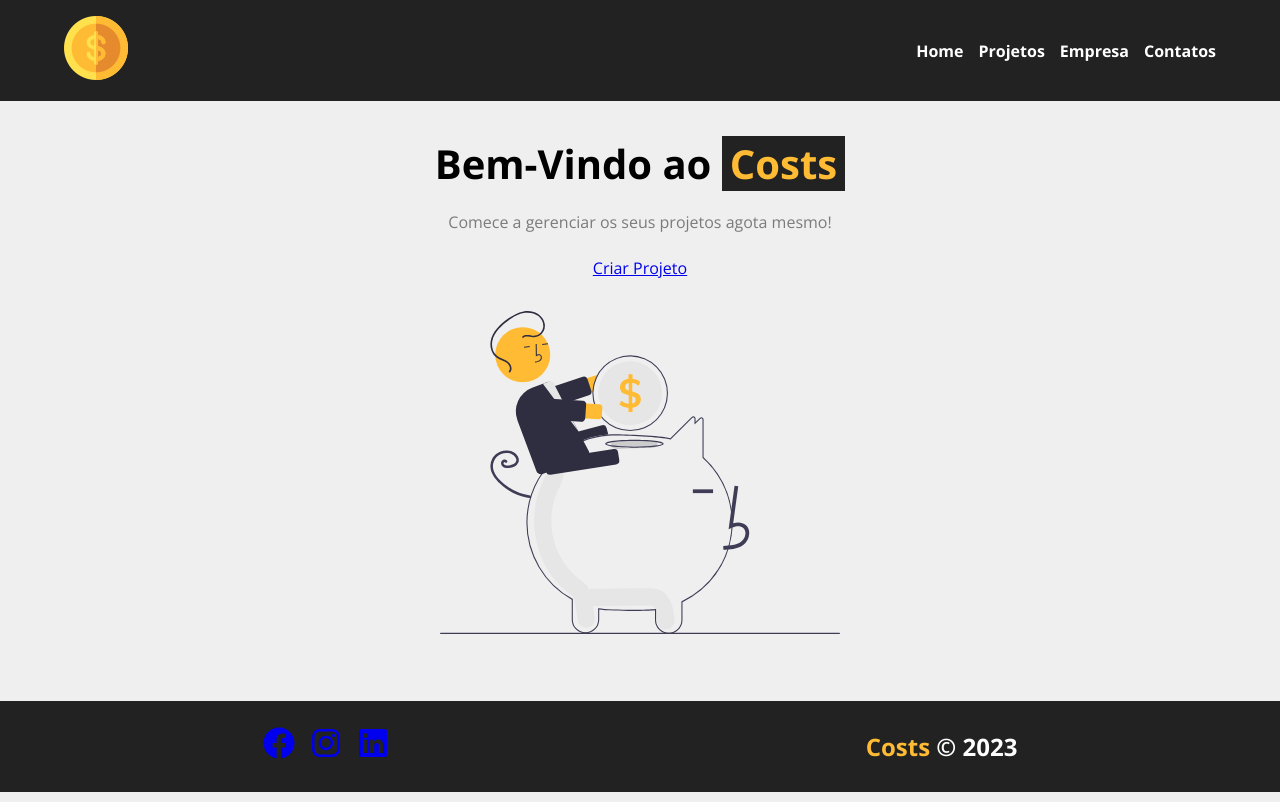
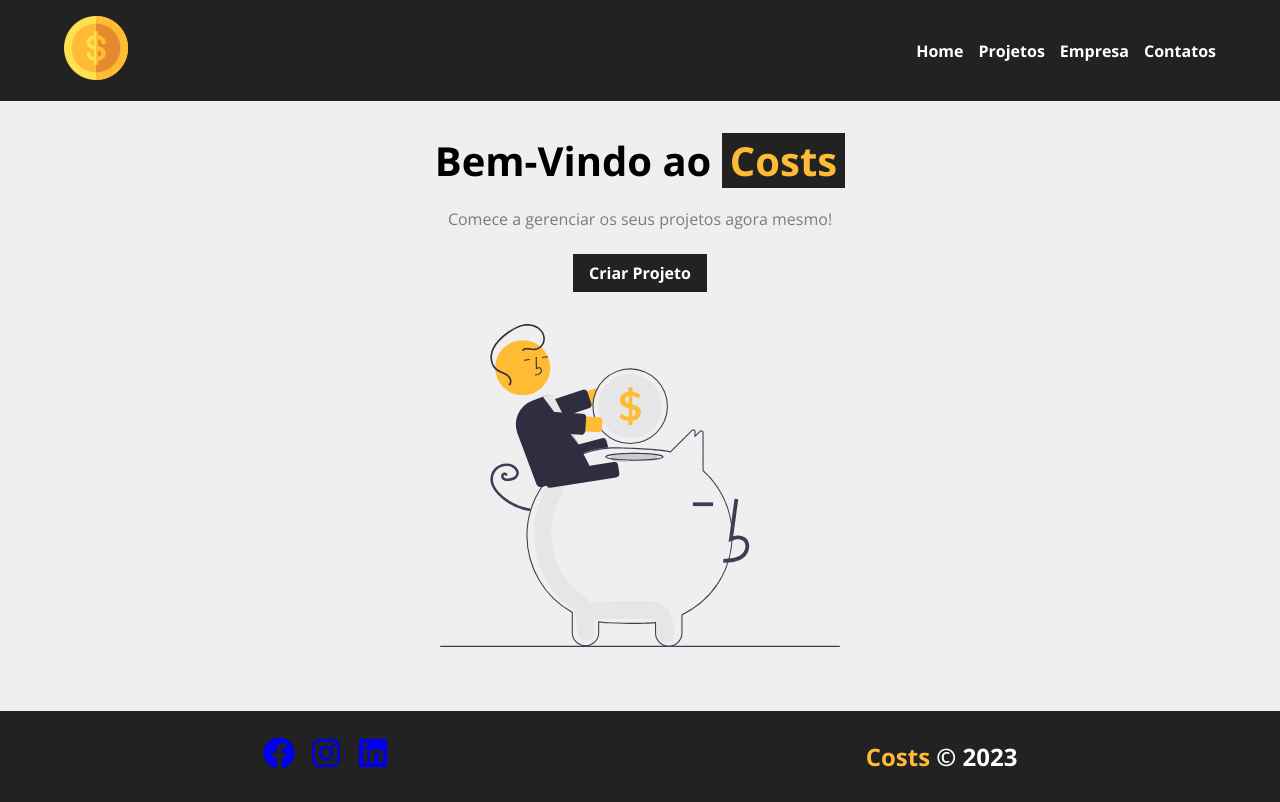
Before and after one commit to AlexSimao/projeto-costs, a React (Vite) app: page / in a window 1280 px wide. Built offline with nearby package versions, Linux system fonts and the light colour scheme.

Commit message:
Criando e estilizando o componente LinkButton.

```diff
--- /dev/null
+++ b/src/components/layout/LinkButton/LinkButton.jsx
@@ -0,0 +1,15 @@
+import { Link } from "react-router-dom";
+import styles from "./LinkButton.module.css";
+
+function LinkButton({ to, text }) {
+  return (
+    <Link
+      className={styles.btn}
+      to={to}
+    >
+      {text}
+    </Link>
+  );
+}
+
+export default LinkButton;
--- /dev/null
+++ b/src/components/layout/LinkButton/LinkButton.module.css
@@ -0,0 +1,12 @@
+.btn {
+  background-color: #222;
+  color: #fff;
+  font-weight: bold;
+  padding: .5em 1em;
+  text-decoration: none;
+  transition: .5s;
+}
+
+.btn:hover {
+  color: #ffbb33;
+}
--- a/src/components/routers/Home.jsx
+++ b/src/components/routers/Home.jsx
@@ -1,5 +1,6 @@
 import styles from "./Home.module.css";
-import savings from "../../assets/savings.svg"
+import savings from "../../assets/savings.svg";
+import LinkButton from "../layout/LinkButton/LinkButton";
 
 function Home() {
   return (
@@ -7,9 +8,15 @@ function Home() {
       <h1>
         Bem-Vindo ao <span>Costs</span>
       </h1>
-      <p>Comece a gerenciar os seus projetos agota mesmo!</p>
-      <a href="/">Criar Projeto</a>
-      <img src={savings} alt="Imagem Savings" />
+      <p>Comece a gerenciar os seus projetos agora mesmo!</p>
+      <LinkButton
+        to="./newproject"
+        text={"Criar Projeto"}
+      />
+      <img
+        src={savings}
+        alt="Imagem Savings"
+      />
     </section>
   );
 }
```
